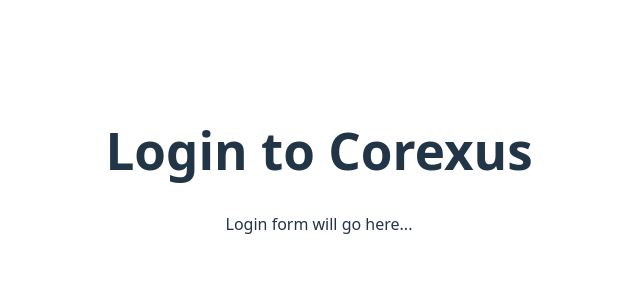
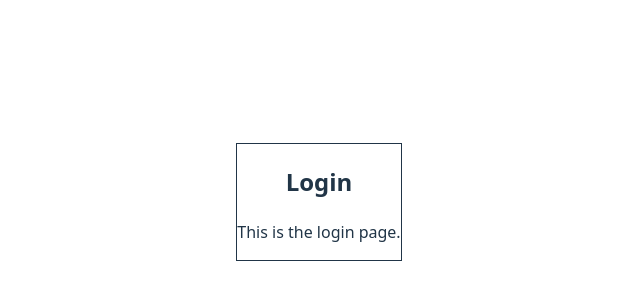
Before and after one commit to epicstuudio/corexus, a React (Vite) app in the folder frontend/: page /login in a window 1280 px wide. Shown: the part 230-530 px from the top of the page, without its empty margins (321-961 px from the left). Built offline with nearby package versions, Linux system fonts and the light colour scheme.

Commit message:
feat(frontend): Refactor App.tsx into HomePage and LoginPage components

```diff
--- a/frontend/src/App.tsx
+++ b/frontend/src/App.tsx
@@ -1,34 +1,18 @@
 import { BrowserRouter as Router, Routes, Route } from 'react-router-dom'
+import HomePage from './pages/HomePage'
+import LoginPage from './pages/LoginPage'
 import './App.css'
 
 function App() {
   return (
     <Router>
       <Routes>
-        <Route path="/" element={<Home />} />
-        <Route path="/login" element={<Login />} />
+        <Route path="/" element={<HomePage />} />
+        <Route path="/login" element={<LoginPage />} />
         {/* Add more routes here as we build out the app */}
       </Routes>
     </Router>
   )
 }
 
-function Home() {
-  return (
-    <div>
-      <h1>Welcome to Corexus!</h1>
-      <p>This is the home page. <a href="/login">Login here</a>.</p>
-    </div>
-  )
-}
-
-function Login() {
-  return (
-    <div>
-      <h1>Login to Corexus</h1>
-      <p>Login form will go here...</p>
-    </div>
-  )
-}
-
 export default App
--- /dev/null
+++ b/frontend/src/pages/HomePage.tsx
@@ -0,0 +1,15 @@
+import React from 'react';
+import { Link } from 'react-router-dom';
+
+const HomePage: React.FC = () => {
+  return (
+    <div className="flex items-center justify-center min-h-screen">
+      <div>
+        <h1 className="text-4xl font-bold mb-4">Welcome to Corexus!</h1>
+        <p className="text-lg">This is the home page. <Link to="/login" className="text-blue-500 hover:underline">Login here</Link>.</p>
+      </div>
+    </div>
+  );
+};
+
+export default HomePage;
--- /dev/null
+++ b/frontend/src/pages/LoginPage.tsx
@@ -0,0 +1,17 @@
+import React from 'react';
+
+const LoginPage: React.FC = () => {
+  return (
+    <div className="flex items-center justify-center min-h-screen">
+      <div className="p-8 border rounded shadow-md w-96">
+        <h2 className="text-2xl font-bold mb-4 text-center">Login</h2>
+        {/* Login form will go here */}
+        <p className="text-center text-sm text-gray-600">
+          This is the login page.
+        </p>
+      </div>
+    </div>
+  );
+};
+
+export default LoginPage;
```
